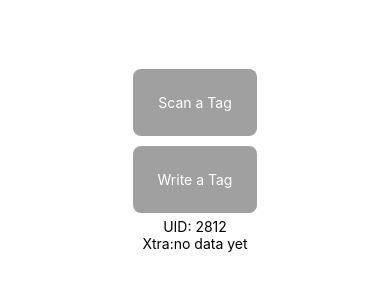
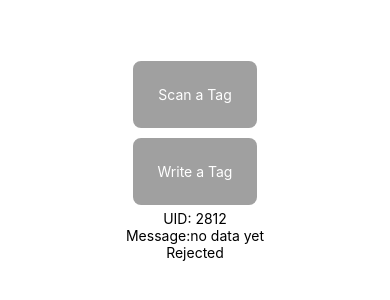
Before and after one commit to ulldecorb/read-write-nft-tag, a React Native app in the folder nfc/: screen / in a window 390 px wide. Shown: the part 264-564 px from the top of the page. Built offline with nearby package versions, Linux system fonts and the light colour scheme; what react-native-nfc-manager would draw is missing.

Commit message:
Update payload tag render

```diff
--- a/nfc/App.tsx
+++ b/nfc/App.tsx
@@ -8,11 +8,11 @@ NfcManager.start();
 // const [nfc.nir, setNfcCore] = useState([]);
 function App() {
   const [nfc, setNfc] = useState('');
-  const [nfcCore, setNfcCore] = useState({uid: '2812', xtra: 'no data yet'});
+  const [nfcCore, setNfcCore] = useState({uid: '2812', msg: 'no data yet'});
 
   const mockNdef = {
     uid: '666',
-    xtra: 'servir cafe',
+    msg: 'servir cafe',
   };
 
   async function readTag() {
@@ -43,12 +43,12 @@ function App() {
     }
   }
 
-  async function writeNdef({type, value}) {
+  async function writeNdef() {
     let result = false;
     try {
       // STEP 1
       await NfcManager.requestTechnology(NfcTech.Ndef);
-      const bytes = Ndef.encodeMessage([Ndef.textRecord('Hello NFC')]);
+      const bytes = Ndef.encodeMessage([Ndef.textRecord('servir cafe')]);
       if (bytes) {
         await NfcManager.ndefHandler // STEP 2
           .writeNdefMessage(bytes); // STEP 3
@@ -97,9 +97,18 @@ function App() {
             <Text>{nfcCore.uid}</Text>
           </View>
           <View style={styles.tagInfoBox}>
-            <Text>Xtra:</Text>
-            <Text>{nfcCore.xtra}</Text>
+            <Text>Message:</Text>
+            <Text>{nfcCore.msg}</Text>
           </View>
+          {nfcCore.val ? (
+            <View style={styles.tagInfoBox}>
+              <Text>Accepted</Text>
+            </View>
+          ) : (
+            <View style={styles.tagInfoBox}>
+              <Text>Rejected</Text>
+            </View>
+          )}
         </View>
       )}
     </View>
```
